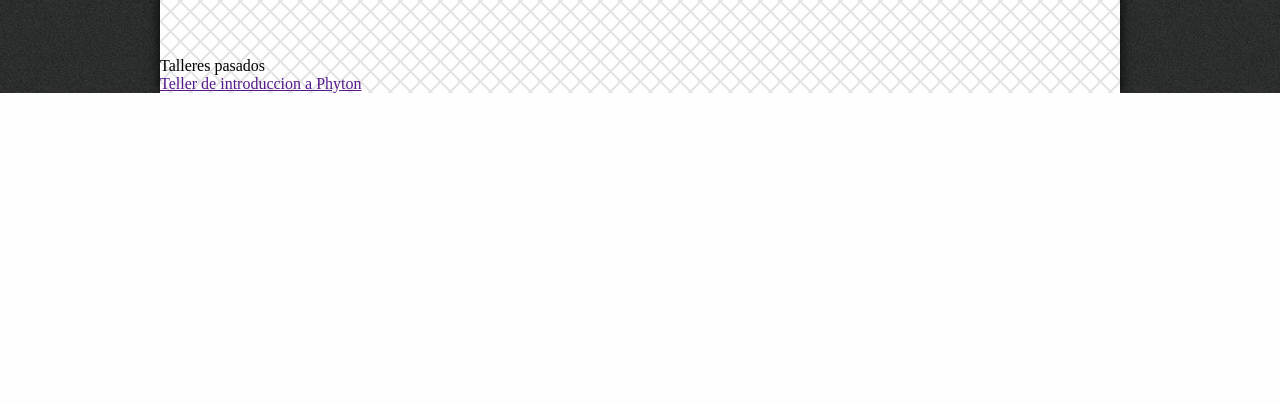
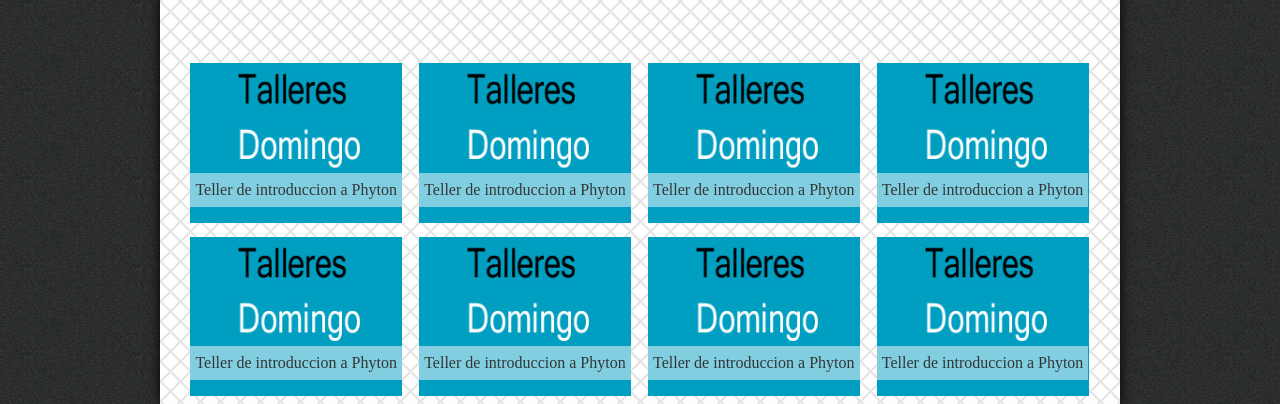
Before and after one commit to Autodidactas/InformaticPro, a PHP site: page / in a window 1280 px wide. Shown: the part 1145-1549 px from the top of the page. Before the commit the page ends 1238 px from the top, so only its background shows below. Run offline with PHP 8.4, Linux system fonts and the light colour scheme.

Commit message:
Agregando listado de talleres

```diff
--- a/css/styles.css
+++ b/css/styles.css
@@ -243,3 +243,36 @@
 	width: 45%;
 	z-index: 2;
 }
+#past_workshops_container
+{
+	margin: 0 1.5em;
+}
+#tallerp
+{
+	padding: 0;
+	display: inline-block;
+	margin: 0.4em ;
+	width: 23.25%;
+	height: auto;
+	margin-bottom:-1.9em;
+}
+#tallerp a
+{
+	padding: 0 0 -0.5em 0;
+	color: #333636;
+	text-decoration: none;
+}
+
+#tallerp div
+{
+	background: rgba(255,255,255,0.5);
+	position: relative;
+	float: left;
+	top:-50px;
+	padding: 0.5em 5px;
+}
+
+#tallerp img{
+	position: relative;
+
+}
--- a/index.php
+++ b/index.php
@@ -120,18 +120,74 @@
 				</div>
 
 			</article><!--end general_new_container-->
-			<h3 id="past_workshops_h3">
-				Talleres pasados
-			</h3>
-			<article class="past_workshops_container">
+			<section id="past_workshops_container">
+				<article id="tallerp">
 					<a href="">
-					<img src="">
+						<img src="img/img_video.jpg">
+						<div class="past_workshops_h3">
+							Teller de introduccion a Phyton
+						</div>
+					</a>
+				</article>
+				<article id="tallerp">
+					<a href="">
+						<img src="img/img_video.jpg">
+						<div class="past_workshops_h3">
+							Teller de introduccion a Phyton
+						</div>
+					</a>
+				</article>
+				<article id="tallerp">
+					<a href="">
+						<img src="img/img_video.jpg">
+						<div class="past_workshops_h3">
+							Teller de introduccion a Phyton
+						</div>
+					</a>
+				</article>
+				<article id="tallerp">
+					<a href="">
+						<img src="img/img_video.jpg">
+						<div class="past_workshops_h3">
+							Teller de introduccion a Phyton
+						</div>
+					</a>
+				</article>
+				<article id="tallerp">
+					<a href="">
+						<img src="img/img_video.jpg">
+						<div class="past_workshops_h3">
+							Teller de introduccion a Phyton
+						</div>
+					</a>
+				</article>
+				<article id="tallerp">
+					<a href="">
+						<img src="img/img_video.jpg">
+						<div class="past_workshops_h3">
+							Teller de introduccion a Phyton
+						</div>
+					</a>
+				</article>
+				<article id="tallerp">
+					<a href="">
+						<img src="img/img_video.jpg">
+						<div class="past_workshops_h3">
+							Teller de introduccion a Phyton
+						</div>
+					</a>
+				</article>
+				<article id="tallerp">
+					<a href="">
+						<img src="img/img_video.jpg">
 						<div class="past_workshops_h3">
 							Teller de introduccion a Phyton
 						</div>
 					</a>
 				</article>
 			</section>
+
+		</section>
 		<footer>
 		</footer>
 	</div><!-- /PAGE -->
```
Also changed, not shown: img/img_video.jpg (added). Lines whose indentation alone changed are shown as unchanged.
